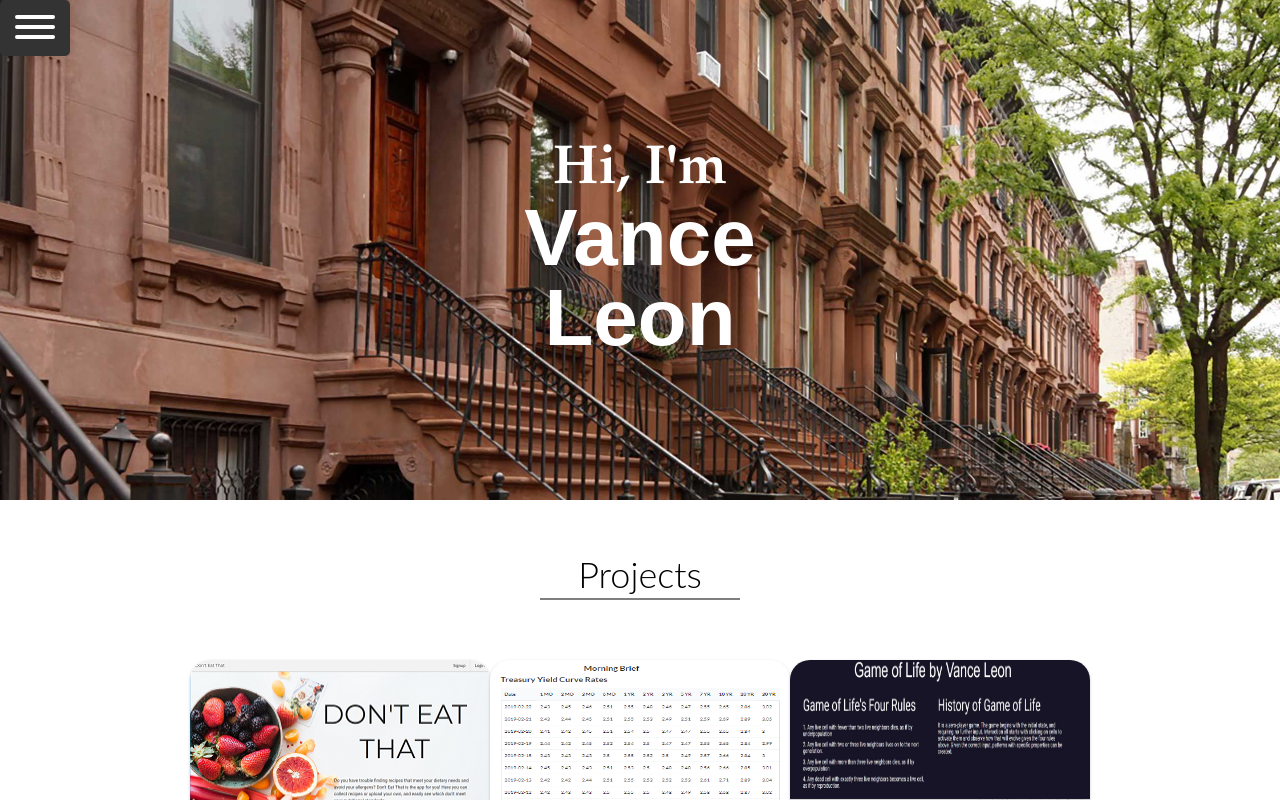
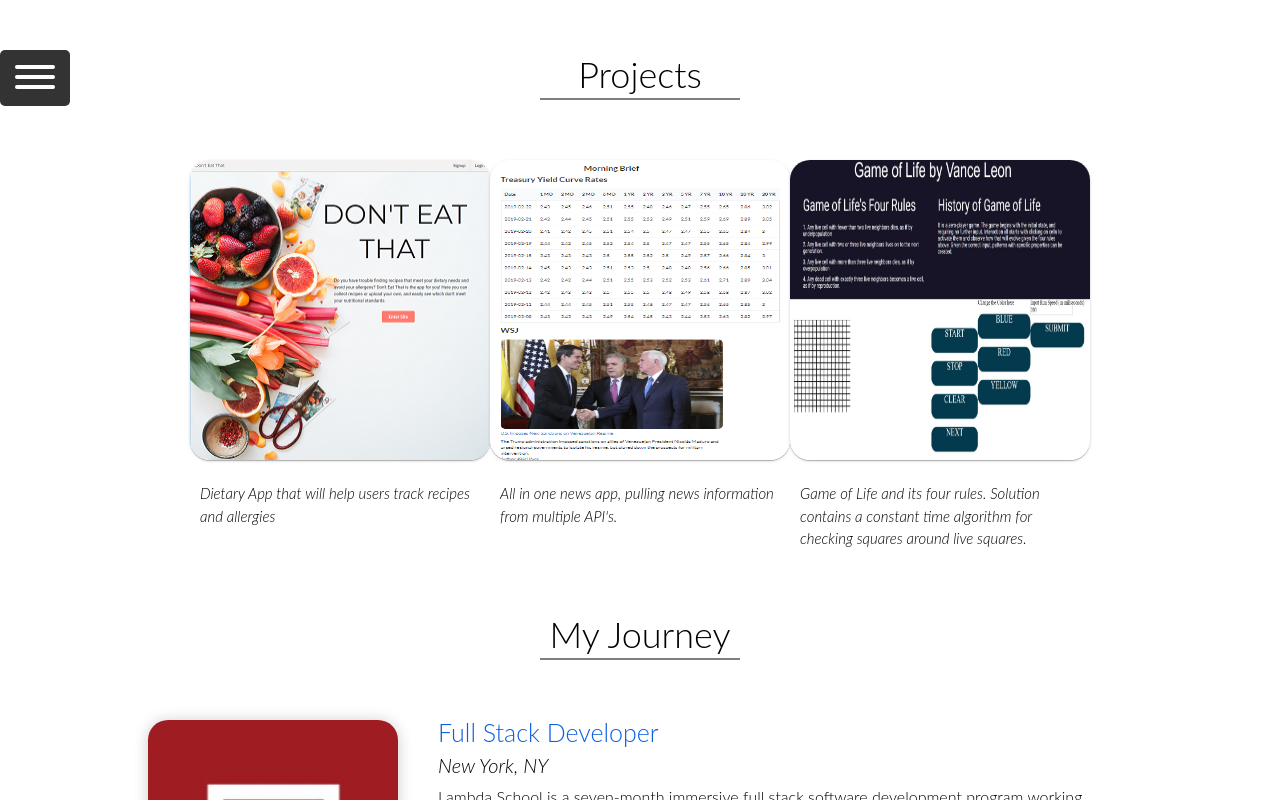
Before and after one commit to vanceleon/Portfolio_Site, a React (Create React App) app in the folder portfolio/: page / in a window 1280 px wide. Shown: the top 800 px of the page. Built offline with nearby package versions, Linux system fonts and the light colour scheme.

Commit message:
testing without parallax feature

```diff
--- a/portfolio/src/App.js
+++ b/portfolio/src/App.js
@@ -1,5 +1,5 @@
 import React, { Component } from 'react';
-import HeaderParallax from './Components/Parallax';
+// import HeaderParallax from './Components/Parallax';
 import NavMenu from './Components/NavBar';
 import Experience from './Components/Experience';
 import Projects from './Components/Projects';
@@ -13,9 +13,9 @@ class App extends Component {
       <div className='App'>
         {/* <div className='header-view'> */}
         <NavMenu />
-        <div className='parallax'>
+        {/* <div className='parallax'>
           <HeaderParallax />
-        </div>
+        </div> */}
         {/* </div> */}
         <div className='portfolio-container'>
           <Projects />
```
